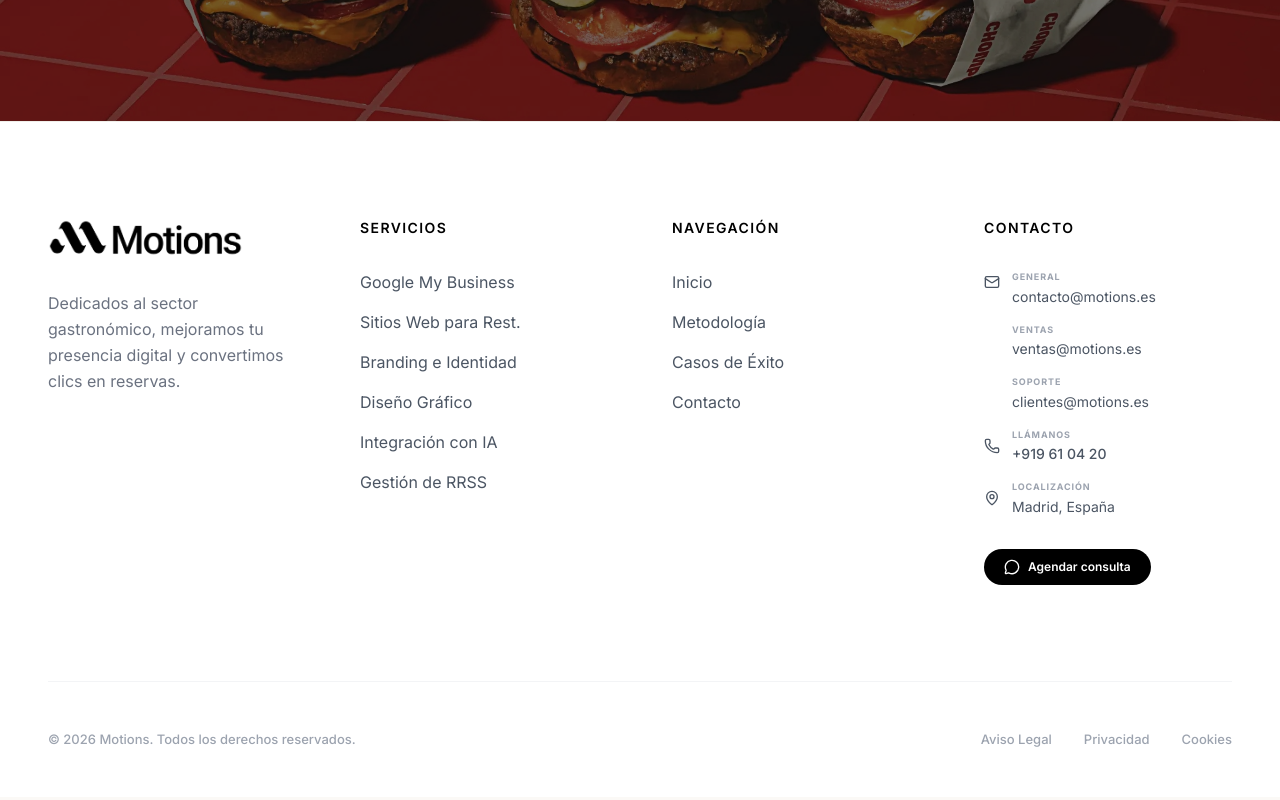
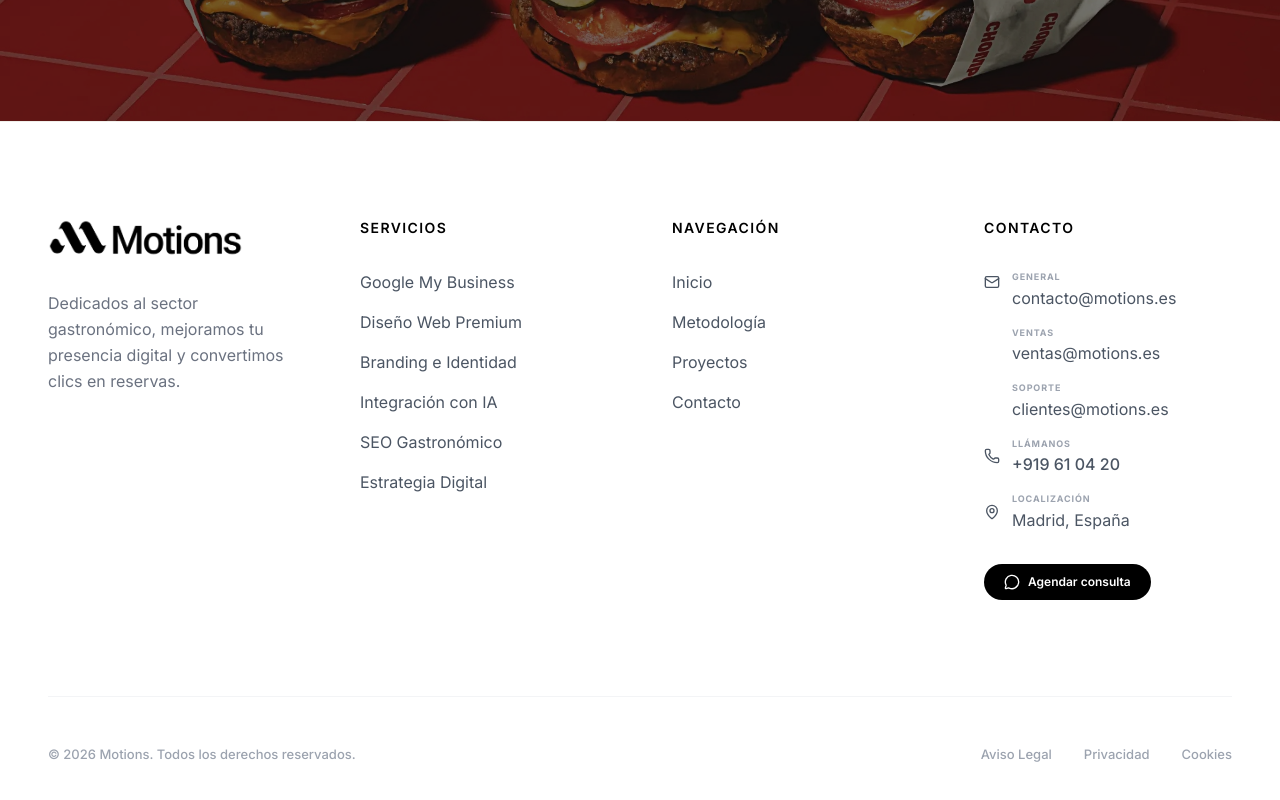
Before and after one commit to motionsmanagement/Motions, a React (Vite) app: page / in a window 1280 px wide. Shown: the part 5992-6792 px from the top of the page. Built offline with nearby package versions, Linux system fonts and the light colour scheme.

Commit message:
feat: sincronizar servicios en el footer y estandarizar tamaños de texto de contacto

```diff
--- a/components/Footer.tsx
+++ b/components/Footer.tsx
@@ -17,16 +17,16 @@ const Footer: React.FC = () => {
             </p>
           </div>
 
-          {/* Soluciones */}
+          {/* Servicios */}
           <div>
             <h5 className="text-black font-semibold mb-8 text-sm uppercase tracking-widest">Servicios</h5>
             <ul className="space-y-4">
               <li><Link to="/#services" className="text-gray-600 hover:text-black transition-colors">Google My Business</Link></li>
-              <li><Link to="/#services" className="text-gray-600 hover:text-black transition-colors">Sitios Web para Rest.</Link></li>
+              <li><Link to="/#services" className="text-gray-600 hover:text-black transition-colors">Diseño Web Premium</Link></li>
               <li><Link to="/#services" className="text-gray-600 hover:text-black transition-colors">Branding e Identidad</Link></li>
-              <li><Link to="/#services" className="text-gray-600 hover:text-black transition-colors">Diseño Gráfico</Link></li>
               <li><Link to="/#services" className="text-gray-600 hover:text-black transition-colors">Integración con IA</Link></li>
-              <li><Link to="/#services" className="text-gray-600 hover:text-black transition-colors">Gestión de RRSS</Link></li>
+              <li><Link to="/#services" className="text-gray-600 hover:text-black transition-colors">SEO Gastronómico</Link></li>
+              <li><Link to="/#services" className="text-gray-600 hover:text-black transition-colors">Estrategia Digital</Link></li>
             </ul>
           </div>
 
@@ -36,7 +36,7 @@ const Footer: React.FC = () => {
             <ul className="space-y-4">
               <li><Link to="/" className="text-gray-600 hover:text-black transition-colors">Inicio</Link></li>
               <li><Link to="/#how-it-works" className="text-gray-600 hover:text-black transition-colors">Metodología</Link></li>
-              <li><Link to="/#cases" className="text-gray-600 hover:text-black transition-colors">Casos de Éxito</Link></li>
+              <li><Link to="/#cases" className="text-gray-600 hover:text-black transition-colors">Proyectos</Link></li>
               <li><Link to="/#contact" className="text-gray-600 hover:text-black transition-colors">Contacto</Link></li>
             </ul>
           </div>
@@ -51,15 +51,15 @@ const Footer: React.FC = () => {
                   <div className="grid gap-4">
                     <div className="flex flex-col">
                       <span className="text-[9px] font-bold text-gray-400 uppercase tracking-widest mb-0.5">General</span>
-                      <a href="mailto:contacto@motions.es" className="text-[14px] hover:text-black transition-colors">contacto@motions.es</a>
+                      <a href="mailto:contacto@motions.es" className="text-gray-600 hover:text-black transition-colors">contacto@motions.es</a>
                     </div>
                     <div className="flex flex-col">
                       <span className="text-[9px] font-bold text-gray-400 uppercase tracking-widest mb-0.5">Ventas</span>
-                      <a href="mailto:ventas@motions.es" className="text-[14px] hover:text-black transition-colors">ventas@motions.es</a>
+                      <a href="mailto:ventas@motions.es" className="text-gray-600 hover:text-black transition-colors">ventas@motions.es</a>
                     </div>
                     <div className="flex flex-col">
                       <span className="text-[9px] font-bold text-gray-400 uppercase tracking-widest mb-0.5">Soporte</span>
-                      <a href="mailto:clientes@motions.es" className="text-[14px] hover:text-black transition-colors">clientes@motions.es</a>
+                      <a href="mailto:clientes@motions.es" className="text-gray-600 hover:text-black transition-colors">clientes@motions.es</a>
                     </div>
                   </div>
                 </div>
@@ -68,14 +68,14 @@ const Footer: React.FC = () => {
                 <Phone className="w-4 h-4 shrink-0" />
                 <div className="flex flex-col">
                   <span className="text-[9px] font-bold text-gray-400 uppercase tracking-widest mb-0.5">Llámanos</span>
-                  <a href="tel:+919610420" className="text-[14px] hover:text-black transition-colors font-medium">+919 61 04 20</a>
+                  <a href="tel:+919610420" className="text-gray-600 hover:text-black transition-colors font-medium">+919 61 04 20</a>
                 </div>
               </li>
               <li className="flex items-center gap-3 text-gray-600">
                 <MapPin className="w-4 h-4 shrink-0" />
                 <div className="flex flex-col">
                   <span className="text-[9px] font-bold text-gray-400 uppercase tracking-widest mb-0.5">Localización</span>
-                  <span className="text-[14px]">Madrid, España</span>
+                  <span className="text-gray-600">Madrid, España</span>
                 </div>
               </li>
               <li className="pt-4">
```
